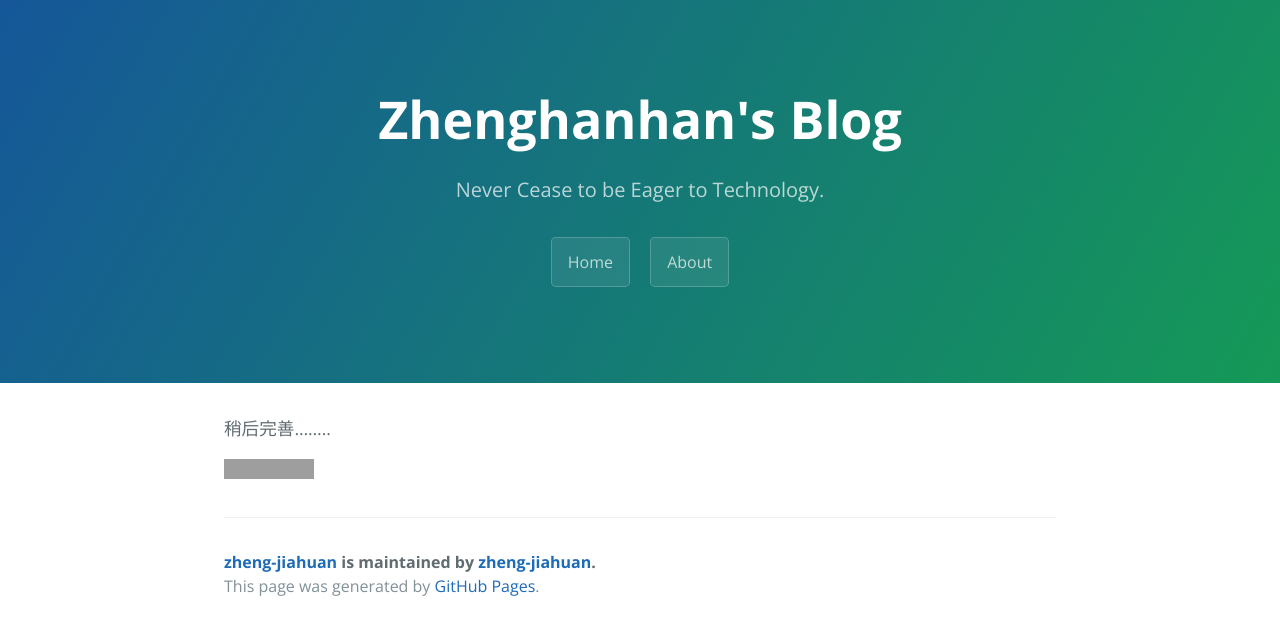
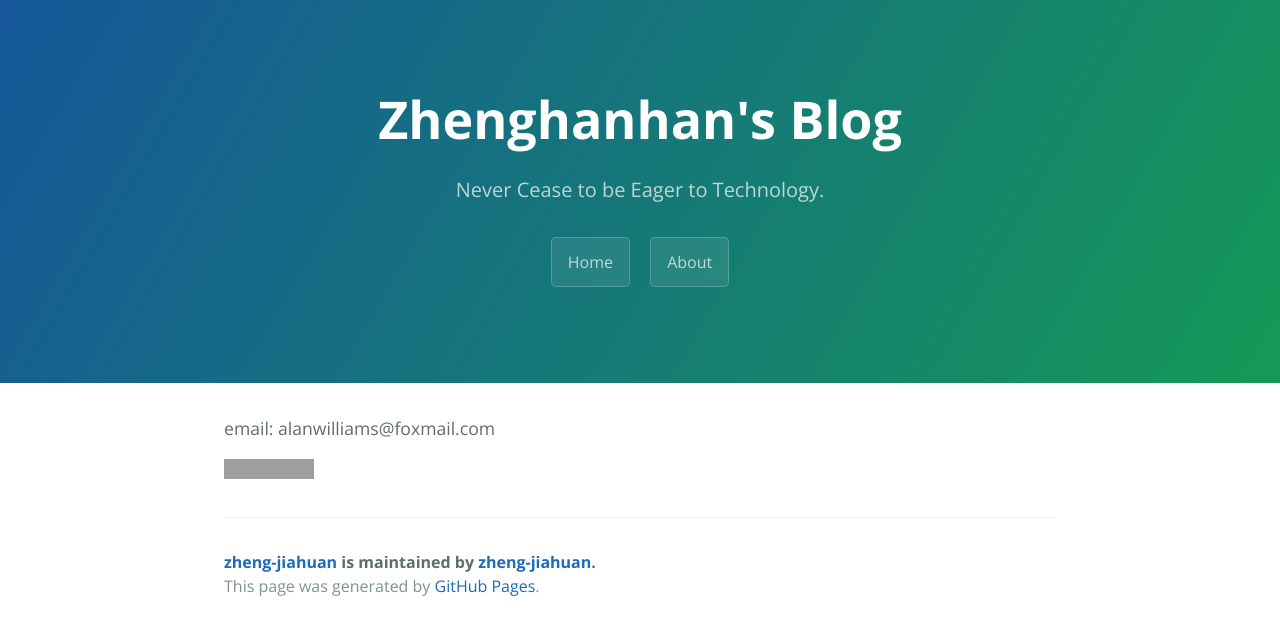
Before and after one commit to zheng-jiahuan/zheng-jiahuan, a Jekyll site: the page built from about.md, in a window 1280 px wide. Shown: the top 635 px of the page. Built offline with Jekyll 4.4.1, drawn with Linux system fonts in a browser that asks for light colours; comment, search, counter and statistics services are not loaded; grey boxes are pictures that could not be loaded.

Commit message:
add email info

```diff
--- a/about.md
+++ b/about.md
@@ -1,5 +1,4 @@
 ---
 layout: default
 ---
-
-稍后完善........
+email: alanwilliams@foxmail.com
```
